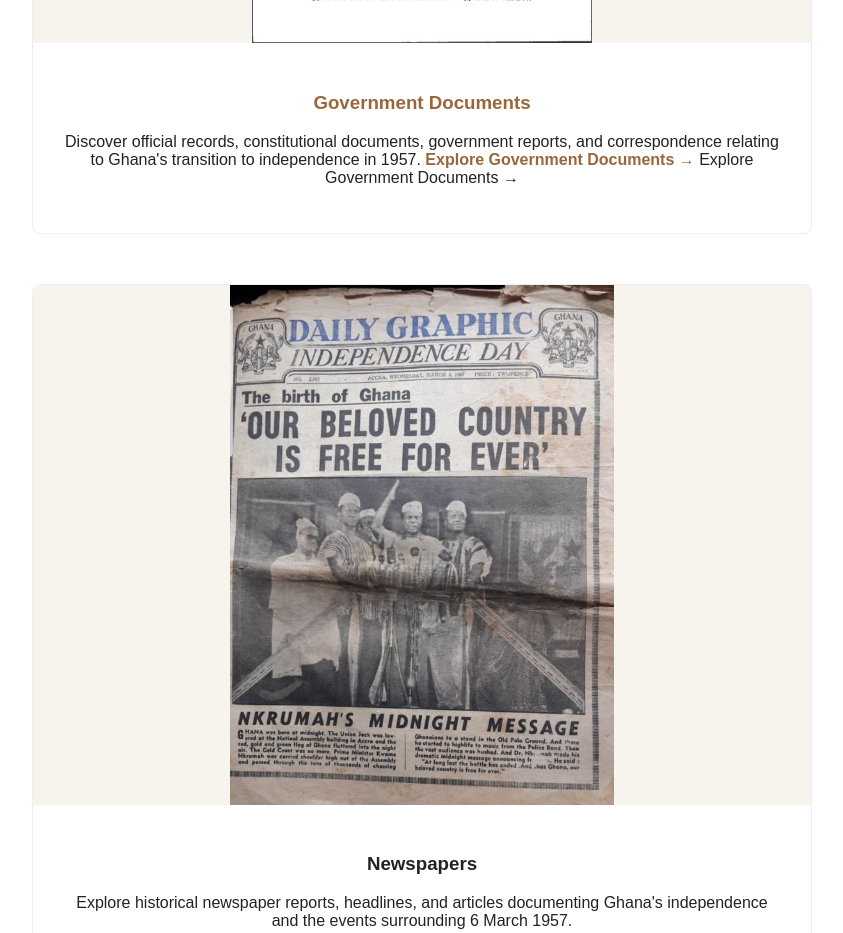
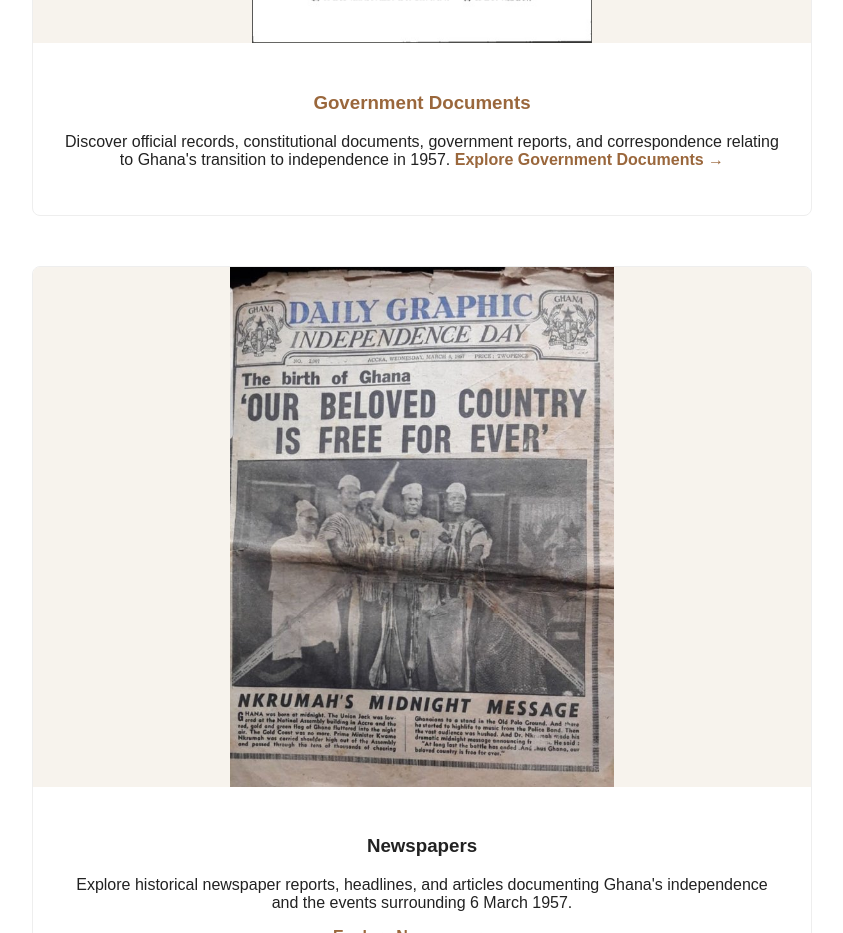
Before and after one commit to angiecharis/ghana-heritage-explorer, a plain HTML site: page ghana-at-independence-1957.html in a window 1280 px wide. Shown: the part 3180-4113 px from the top of the page, without its empty margins (218-1061 px from the left). Drawn offline with nearby package versions, Linux system fonts and the light colour scheme.

Commit message:
Add files via upload

```diff
--- a/ghana-at-independence-1957.html
+++ b/ghana-at-independence-1957.html
@@ -121,7 +121,7 @@
             Discover official records, constitutional documents,
             government reports, and correspondence relating to
             Ghana's transition to independence in 1957.
-        <a href="government-documents.html">Explore Government Documents →</a>
+        <a href="government-documents.html">
     Explore Government Documents →
 </a>
 
```
